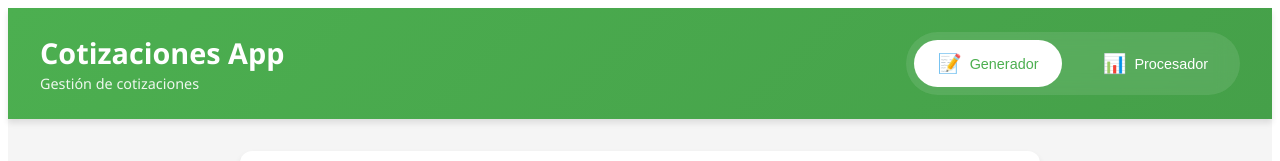
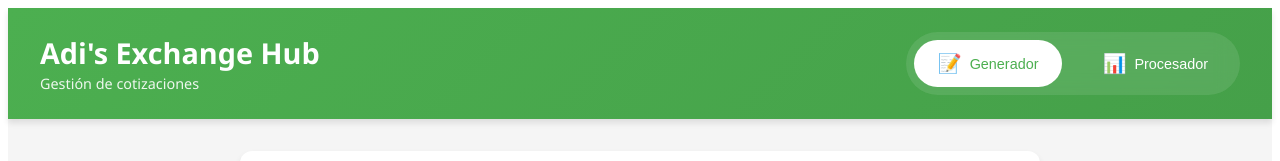
Before and after one commit to adrianmc0408/cotizaciones-app, an Angular app: page / in a window 1280 px wide. Shown: the top 161 px of the page. Built offline with nearby package versions, Linux system fonts and the light colour scheme.

Commit message:
titulo nuevo

```diff
--- a/src/app/app.component.ts
+++ b/src/app/app.component.ts
@@ -23,7 +23,7 @@ interface Registro {
       <header>
         <div class="header-content">
           <div class="logo">
-            <h1>Cotizaciones App</h1>
+            <h1>Adi's Exchange Hub</h1>
             <span class="subtitle">Gestión de cotizaciones</span>
           </div>
           <nav>
--- a/src/index.html
+++ b/src/index.html
@@ -2,10 +2,14 @@
 <html lang="en">
 <head>
   <meta charset="utf-8">
-  <title>CotizacionesApp</title>
+  <title>Adi's Exchange Hub</title>
   <base href="/">
   <meta name="viewport" content="width=device-width, initial-scale=1">
-  <link rel="icon" type="image/x-icon" href="favicon.ico">
+  <link rel="icon" type="image/svg+xml" href="assets/favicon.svg">
+  <meta name="description" content="Professional currency exchange management system">
+  <meta name="theme-color" content="#2196F3">
+  <!-- Fuentes modernas de Google -->
+  <link href="https://fonts.googleapis.com/css2?family=Inter:wght@400;500;600&display=swap" rel="stylesheet">
 </head>
 <body>
   <app-root></app-root>
```
Also changed, not shown: src/assets/favicon.svg (added).
